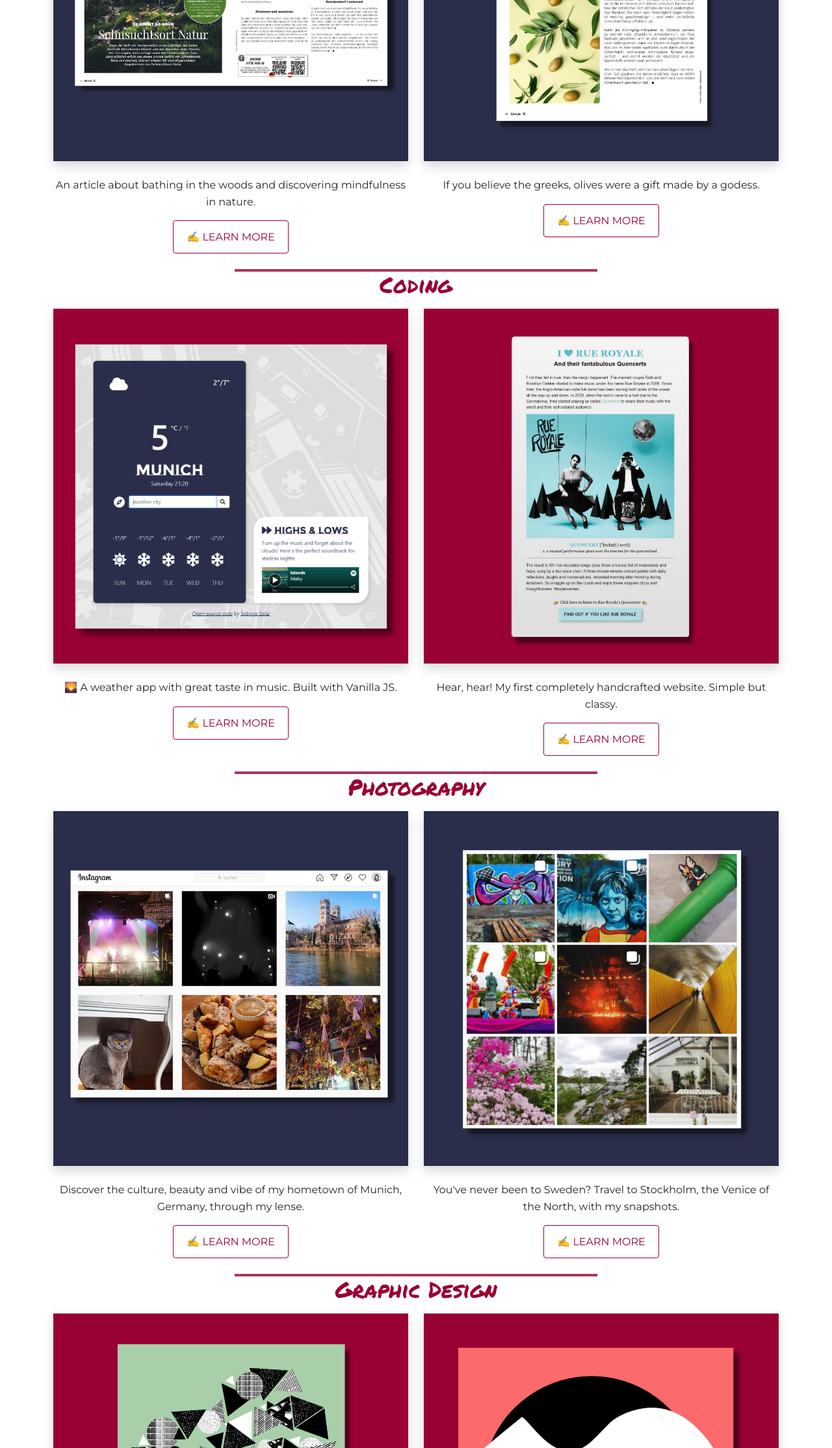
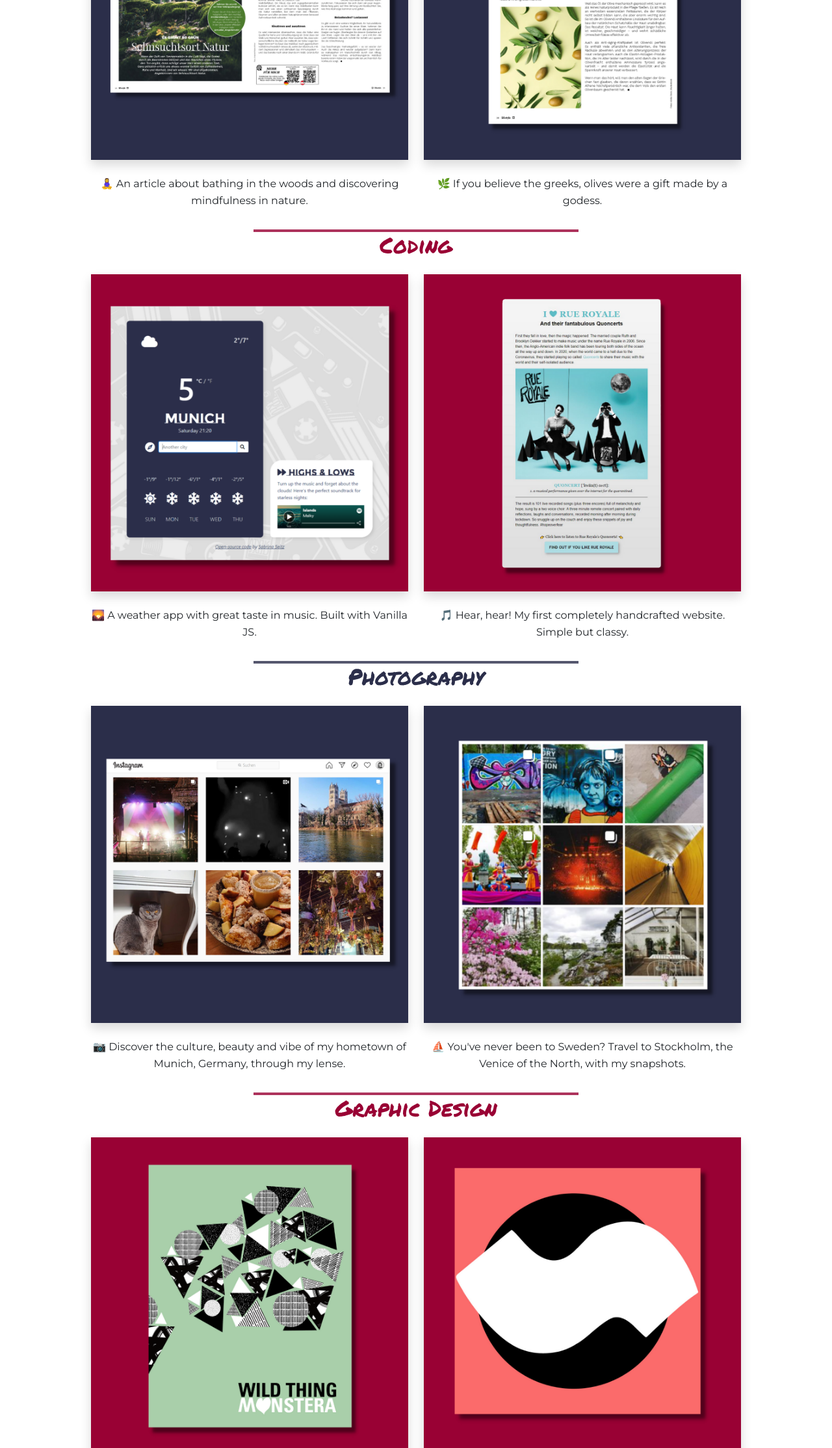
Before and after one commit to sabrina-seitz/portfolio, a plain HTML site: page projects.html in a window 1280 px wide. Shown: the part 572-2800 px from the top of the page at 65% size. Drawn offline with nearby package versions, Linux system fonts and the light colour scheme.

Commit message:
Worked on project page + added titles

```diff
--- a/projects.html
+++ b/projects.html
@@ -4,7 +4,7 @@
     <meta charset="UTF-8" />
     <meta http-equiv="X-UA-Compatible" content="IE=edge" />
     <meta name="viewport" content="width=device-width, initial-scale=1.0" />
-    <title>Document</title>
+    <title>Sabrina Seitz | My projects</title>
     <link
       href="https://cdn.jsdelivr.net/npm/bootstrap@5.0.0-beta3/dist/css/bootstrap.min.css"
       rel="stylesheet"
@@ -51,161 +51,137 @@
       </div>
     </nav>
     <!-- Content -->
-    <div class="container text-center">
-      <h1 class="mb-5">
+    <div class="container projects text-center">
+      <h1 class="pt-5 mb-5 hero-color">
         Take a look at <br />
         what I've been working on!
       </h1>
 
-      <hr />
-      <h2 class="mb-3">Writing</h2>
-      <div class="row">
+      <hr class="primary-background" />
+      <h2 class="mb-4 primary-color">Writing</h2>
+      <div class="row mb-3">
         <div class="col-lg-6">
+          <a
+            href="https://hellodashanddot.wordpress.com/2021/04/03/sehnsuchtsort-natur/"
+            target="_blank"
+          >
             <img
               src="/images/projects/Woods.png"
               class="img-fluid shadow mb-4"
               alt=""
             />
+          </a>
           <p>
-            An article about bathing in the woods and discovering mindfulness in
-            nature.
+            🧘‍♀️ An article about bathing in the woods and discovering mindfulness
+            in nature.
           </p>
-          <a
-            href="https://hellodashanddot.wordpress.com/2021/04/03/sehnsuchtsort-natur/"
-            target="_blank"
-            class="btn btn-standard mb-4"
-            >✍ Learn more</a
-          >
         </div>
         <div class="col-lg-6">
+          <a
+            href="https://hellodashanddot.wordpress.com/2021/03/18/oliven/"
+            target="_blank"
+          >
             <img
               src="/images/projects/Olives.png"
               class="img-fluid shadow mb-4"
               alt=""
-          />
-          <p>If you believe the greeks, olives were a gift made by a godess.</p>
-          <a
-            href="https://hellodashanddot.wordpress.com/2021/03/18/oliven/"
-            target="_blank"
-            class="btn btn-standard mb-4"
-            >✍ Learn more</a
-          >
+          /></a>
+          <p>
+            🌿 If you believe the greeks, olives were a gift made by a godess.
+          </p>
         </div>
       </div>
 
       <hr />
-      <h2 class="mb-3">Coding</h2>
-      <div class="row">
+      <h2 class="mb-4">Coding</h2>
+      <div class="row mb-3">
         <div class="col-lg-6">
-          <img
+          <a
+            href="https://friendly-hamilton-3e574e.netlify.app/"
+            target="_blank"
+            ><img
               src="/images/projects/Weather_App.png"
               class="img-fluid shadow mb-4"
               alt=""
-          />
+          /></a>
+
           <p>
             🌄 A weather app with great taste in music. Built with Vanilla JS.
           </p>
-          <a
-            href="https://friendly-hamilton-3e574e.netlify.app/"
-            target="_blank"
-            class="btn btn-standard mb-4"
-            >✍ Learn more</a
-          >
         </div>
         <div class="col-lg-6">
+          <a href="https://naughty-ride-46b0d9.netlify.app/" target="_blank">
             <img
               src="/images/projects/Rue_Royale.png"
               class="img-fluid shadow mb-4"
               alt=""
-          />
+          /></a>
+
           <p>
-            Hear, hear! My first completely handcrafted website. Simple but
+            🎵 Hear, hear! My first completely handcrafted website. Simple but
             classy.
           </p>
-          <a
-            href="https://naughty-ride-46b0d9.netlify.app/"
-            target="_blank"
-            class="btn btn-standard mb-4"
-            >✍ Learn more</a
-          >
+        </div>
+      </div>
+
+      <hr class="primary-background" />
+      <h2 class="mb-4 primary-color">Photography</h2>
+      <div class="row mb-3">
+        <div class="col-lg-6">
+          <a href="https://www.instagram.com/seitz_freindlich/" target="_blank"
+            ><img
+              src="/images/projects/Munich.png"
+              class="img-fluid shadow mb-4"
+              alt=""
+          /></a>
+          <p>
+            📷 Discover the culture, beauty and vibe of my hometown of Munich,
+            Germany, through my lense.
+          </p>
+        </div>
+        <div class="col-lg-6">
+          <a href="https://www.instagram.com/seitz_freindlich/" target="_blank"
+            ><img
+              src="/images/projects/Stockholm.png"
+              class="img-fluid shadow mb-4"
+              alt=""
+          /></a>
+          <p>
+            ⛵ You've never been to Sweden? Travel to Stockholm, the Venice of
+            the North, with my snapshots.
+          </p>
         </div>
       </div>
 
       <hr />
-      <h2 class="mb-3">Photography</h2>
-      <div class="row">
+      <h2 class="mb-4">Graphic Design</h2>
+      <div class="row mb-3">
         <div class="col-lg-6">
-          <img
-            src="/images/projects/Munich.png"
-            class="img-fluid shadow mb-4"
-            alt=""
-          />
-          <p>
-            Discover the culture, beauty and vibe of my hometown of Munich,
-            Germany, through my lense.
-          </p>
-          <a
-            href="https://www.instagram.com/p/B3aFrapBtYS/"
-            target="_blank"
-            class="btn btn-standard mb-4"
-            >✍ Learn more</a
-          >
-        </div>
-        <div class="col-lg-6">
-          <img
-            src="/images/projects/Stockholm.png"
-            class="img-fluid shadow mb-4"
-            alt=""
-          />
-          <p>
-            You've never been to Sweden? Travel to Stockholm, the Venice of the
-            North, with my snapshots.
-          </p>
-          <a
-            href="https://www.instagram.com/p/B0rkHJIBU-w"
-            target="_blank"
-            class="btn btn-standard mb-4"
-            >✍ Learn more</a
-          >
-        </div>
-      </div>
-
-      <hr />
-      <h2 class="mb-3">Graphic Design</h2>
-      <div class="row">
-        <div class="col-lg-6">
-          <img
-            src="/images/projects/Monstera.png"
-            class="img-fluid shadow mb-4"
-            alt=""
-          />
-          <p>
-            A book telling the story of a plant that moved from the deepest
-            jungle to window sills all around the world.
-          </p>
           <a
             href="https://issuu.com/dashanddot/docs/monstera_book"
             target="_blank"
-            class="btn btn-standard mb-4"
-            >✍ Learn more</a
-          >
+            ><img
+              src="/images/projects/Monstera.png"
+              alt=""
+              class="img-fluid shadow mb-4"
+          /></a>
+
+          <p>
+            📔 A book telling the story of a plant that moved from the deepest
+            jungle to window sills all around the world.
+          </p>
         </div>
         <div class="col-lg-6">
+          <a href="https://issuu.com/dashanddot/docs/shapes" target="_blank">
             <img
               src="/images/projects/Shapes.png"
               class="img-fluid shadow mb-4"
               alt=""
-          />
+          /></a>
           <p>
-            An experiment with shapes and colors. What do you think you're
+            📐 An experiment with shapes and colors. What do you think you're
             seeing here?
           </p>
-          <a
-            href="https://issuu.com/dashanddot/docs/shapes"
-            target="_blank"
-            class="btn btn-standard mb-4"
-            >✍ Learn more</a
-          >
         </div>
       </div>
     </div>
--- a/styles/portfolio.css
+++ b/styles/portfolio.css
@@ -79,6 +79,10 @@ i {
   color: white;
 }
 
+.hero-color {
+  color: var(--hero-color);
+}
+
 .btn {
   border-radius: 4px;
   font-size: 16px;
@@ -126,8 +130,25 @@ i {
   text-align: center;
 }
 
+.projects {
+  max-width: 80%;
+  padding-bottom: 10px;
+}
+
+.primary-color {
+  color: var(--primary-color);
+}
+
+.primary-background {
+  background: var(--primary-color);
+}
+
 footer h2 {
   color: var(--primary-color);
+}
+
+.footer-contact {
+  padding-top: 25px;
 }
 
 .right {
@@ -191,4 +212,17 @@ footer h2 {
     max-width: 100%;
     padding: 0px 15px 20px 20px;
   }
+
+  .projects p {
+    padding-top: 0px;
+    margin-bottom: 40px;
+  }
+
+  .projects {
+    padding-bottom: 0;
+  }
+
+  .footer-contact {
+    padding-top: 0px;
+  }
 }
```
Also changed, not shown: about.html (+5 -3 lines), contact.html (+2 -2 lines), index.html (+12 -2 lines). Lines whose indentation alone changed are shown as unchanged.
